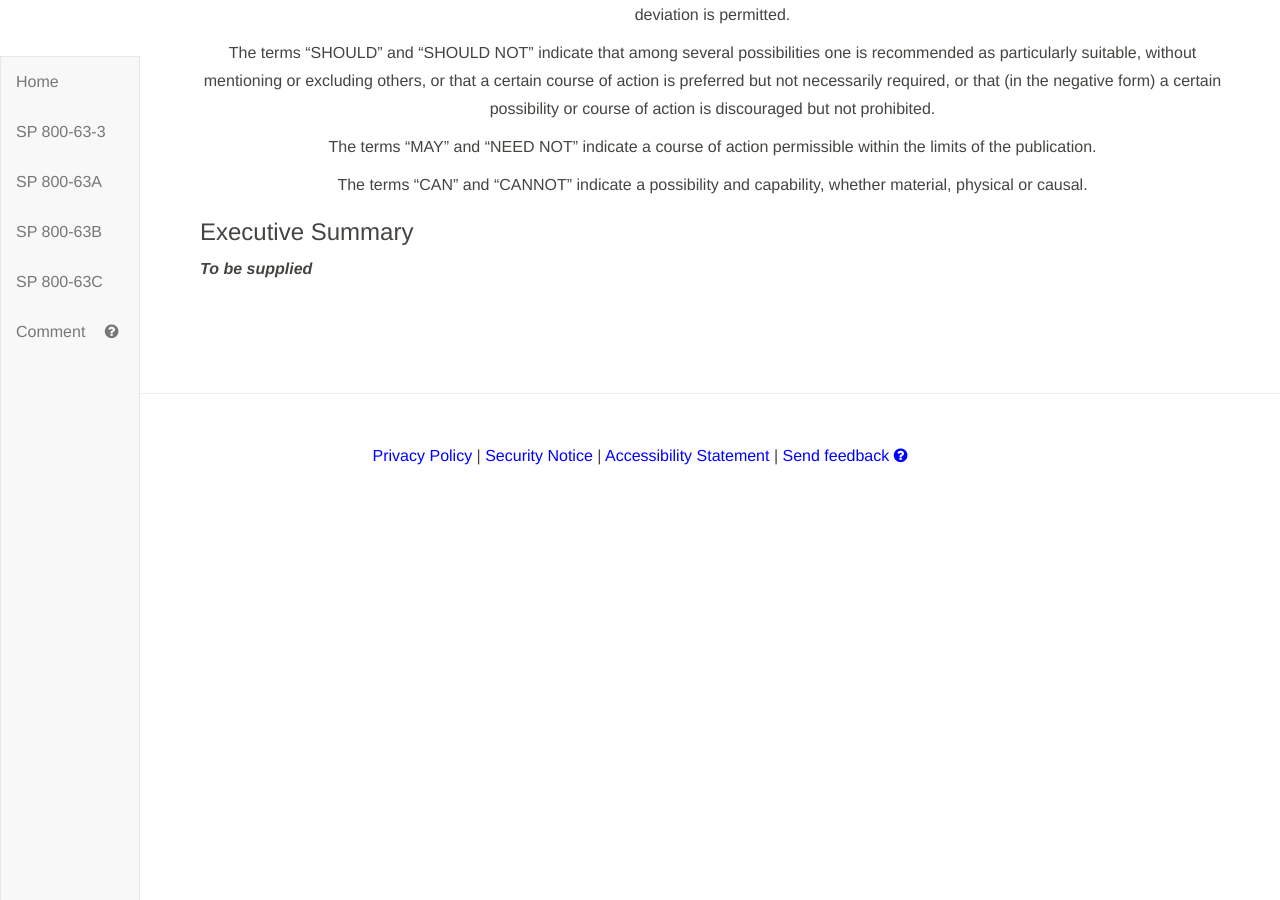
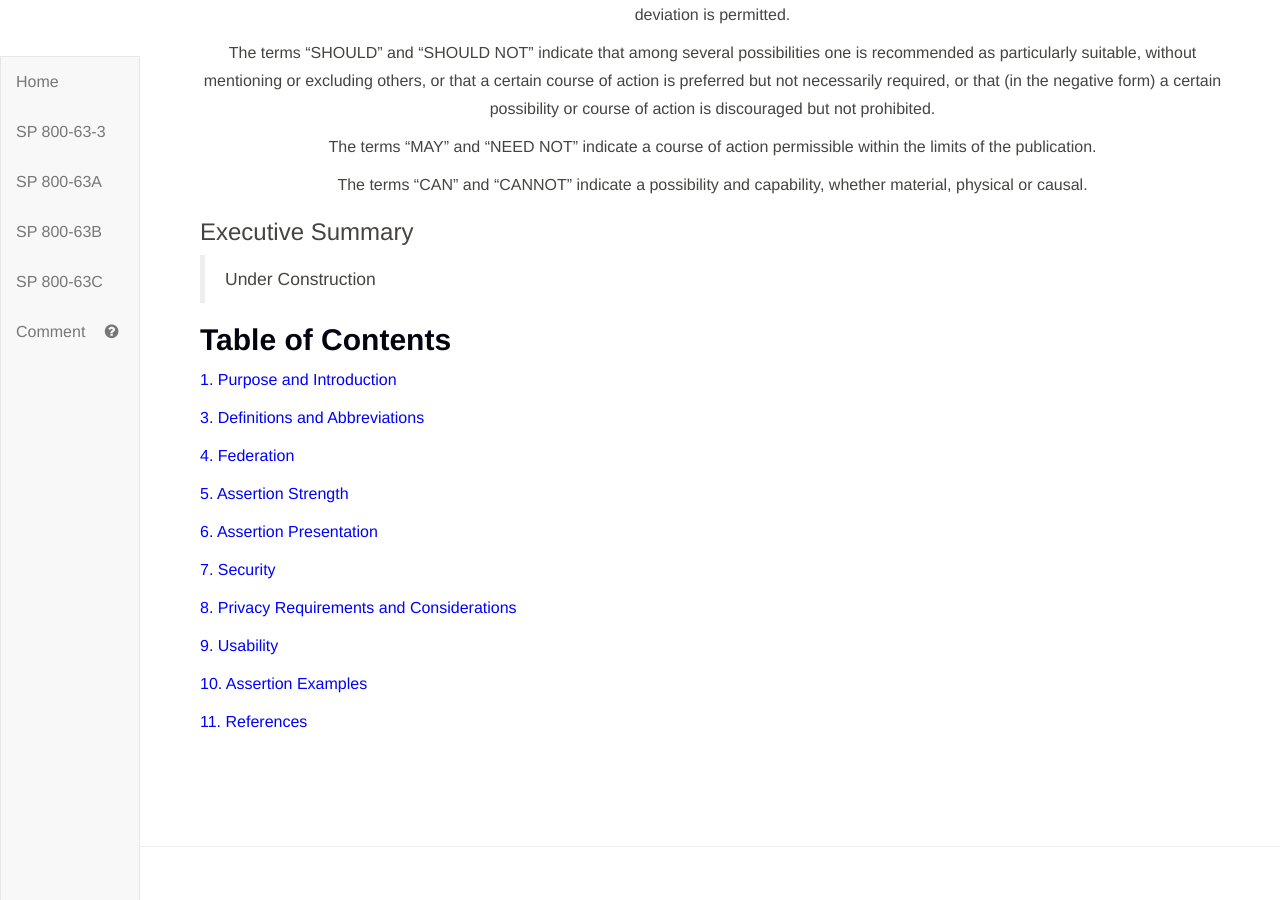
Before and after one commit to usnistgov/800-63-3, a Jekyll site: the page built from sp800-63c/cover.md, in a window 1280 px wide and 900 px high, scrolled down 3167 px. Built offline with Jekyll 4.4.1, drawn with Linux system fonts in a browser that asks for light colours; before the commit the page ends 3637 px from its top, so only the background shows below that.

Commit message:
Update cover.md

```diff
--- a/sp800-63c/cover.md
+++ b/sp800-63c/cover.md
@@ -139,4 +139,26 @@ The terms “CAN” and “CANNOT” indicate a possibility and capability, whet
 
 ### Executive Summary
 
-***To be supplied***
+> Under Construction
+
+## Table of Contents
+
+[1. Purpose and Introduction](sec1_2_introduction.md)
+
+[3. Definitions and Abbreviations](sec3_definitions.md)
+
+[4. Federation](sec4_federation.md)
+
+[5. Assertion Strength](sec5_strength.md)
+
+[6. Assertion Presentation](sec6_presentation.md)
+
+[7. Security](sec7_security.md)
+
+[8. Privacy Requirements and Considerations](sec8_privacy.md)
+
+[9. Usability](sec9_usability.md)
+
+[10. Assertion Examples](sec10_examples.md)
+
+[11. References](references.md)
```
